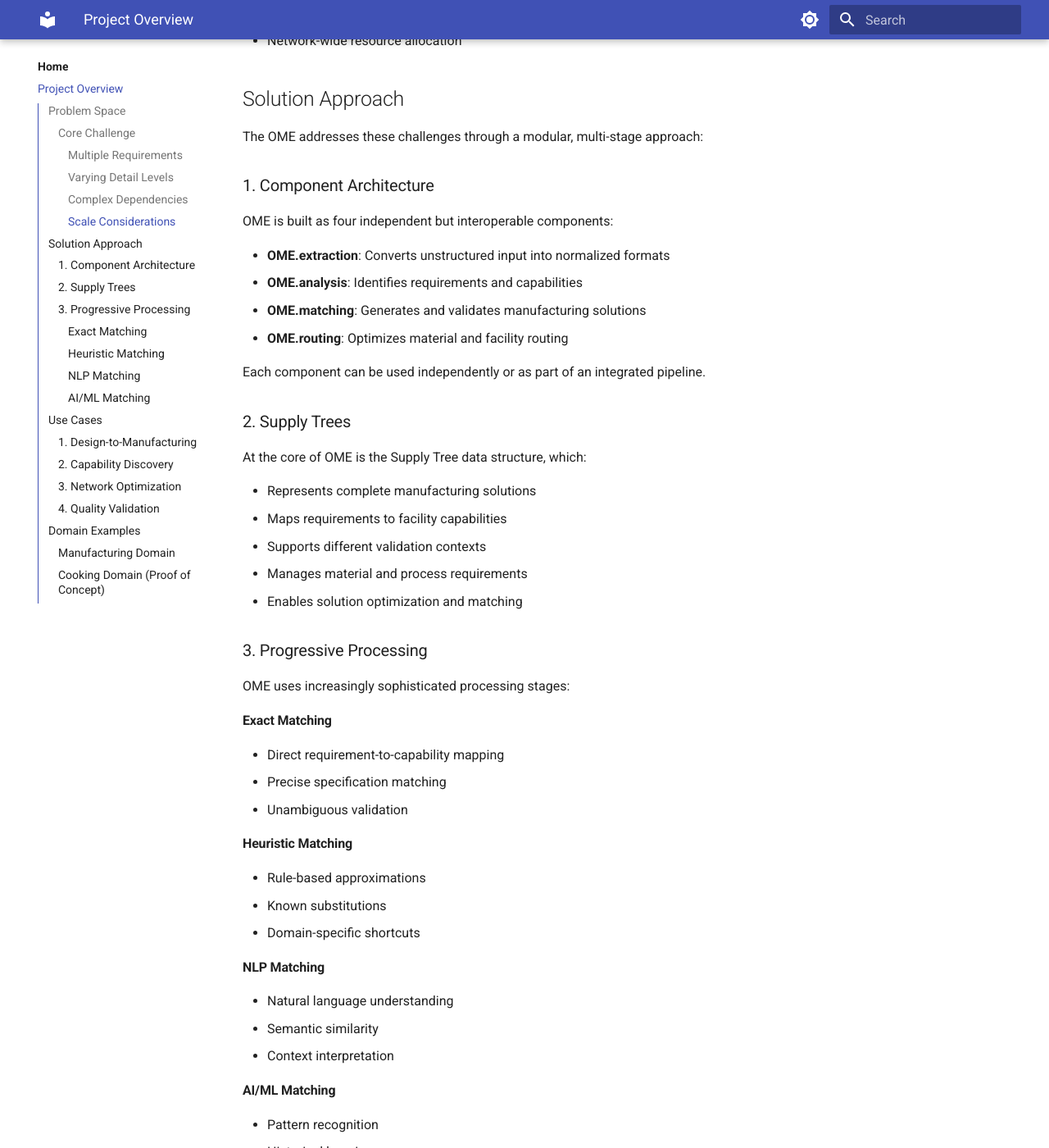
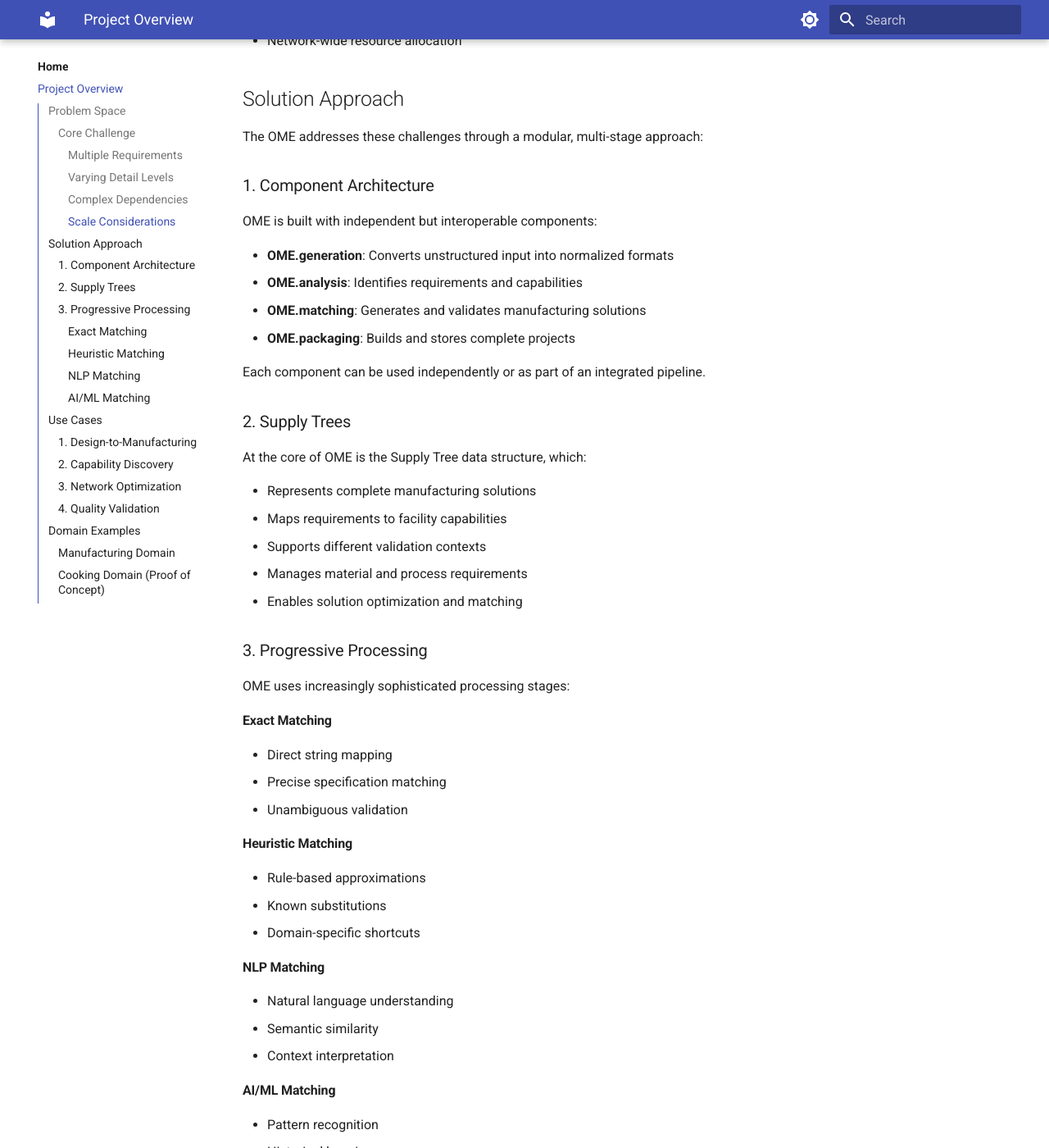
Before and after one commit to helpfulengineering/supply-graph-ai, an MkDocs documentation site: the page built from docs/overview.md, in a window 1280 px wide and 1400 px high, scrolled down 1217 px. Shown: the whole window at 82% size. Built offline with MkDocs 1.6.1 and Material for MkDocs 9.7.7, drawn with Linux system fonts in a browser that asks for light colours.

Commit message:
llm doc cleanup

```diff
--- a/docs/overview.md
+++ b/docs/overview.md
@@ -40,12 +40,12 @@ The OME addresses these challenges through a modular, multi-stage approach:
 
 ### 1. Component Architecture
 
-OME is built as four independent but interoperable components:
+OME is built with independent but interoperable components:
 
-- **OME.extraction**: Converts unstructured input into normalized formats
+- **OME.generation**: Converts unstructured input into normalized formats
 - **OME.analysis**: Identifies requirements and capabilities
 - **OME.matching**: Generates and validates manufacturing solutions
-- **OME.routing**: Optimizes material and facility routing
+- **OME.packaging**: Builds and stores complete projects
 
 Each component can be used independently or as part of an integrated pipeline.
 
@@ -64,7 +64,7 @@ At the core of OME is the Supply Tree data structure, which:
 OME uses increasingly sophisticated processing stages:
 
 #### **Exact Matching**
-   - Direct requirement-to-capability mapping
+   - Direct string mapping
    - Precise specification matching
    - Unambiguous validation
 
```
Also changed, not shown: docs/index.md (+9 -4 lines), docs/llm/index.md (+2 -0 lines), docs/llm/llm-quick-start.md (renamed from docs/llm-quick-start.md), docs/llm/llm-service.md (renamed from docs/llm-service.md).
